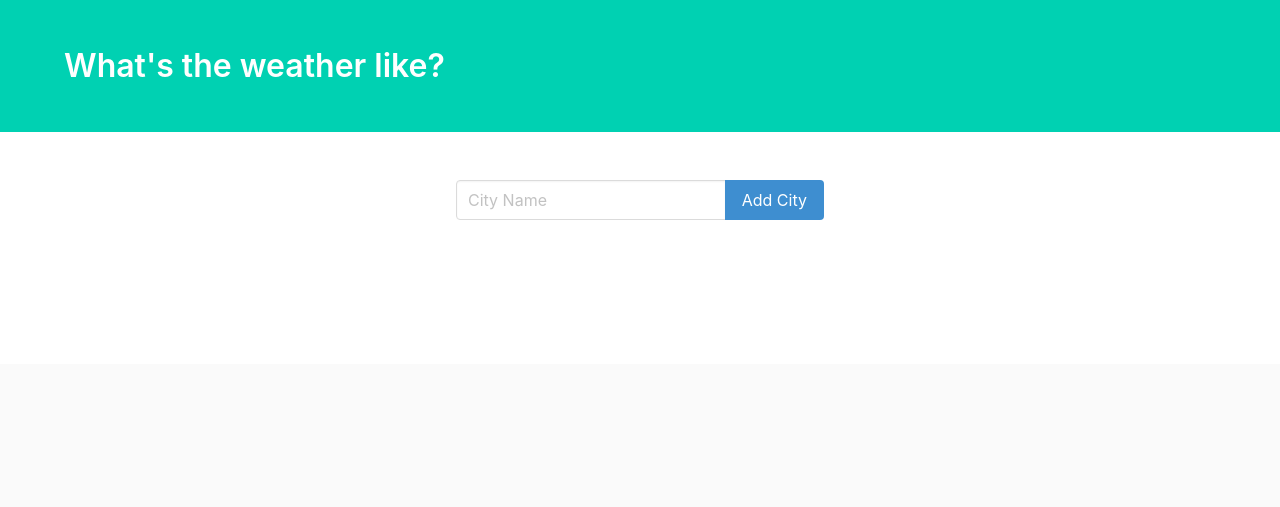
After one commit to sepaivaluna/voyage-budgeter, a Django app: page /weather/ in a window 1280 px wide. The commit adds this page. Shown: the top 507 px of the page. Run offline with Django 3.2, Linux system fonts and the light colour scheme; data that the repository does not hold is empty; some libraries are stand-ins or nearby versions.

Commit message:
got the weather api running

```diff
--- a/main_app/admin.py
+++ b/main_app/admin.py
@@ -1,8 +1,9 @@
 from django.contrib import admin
-from main_app.models import Budget, Expenditure, PurchasePhotos
+from main_app.models import Budget, City, Expenditure, PurchasePhotos
 
 # Register your models here.
 
 admin.site.register(Budget)
 admin.site.register(Expenditure)
 admin.site.register(PurchasePhotos)
+admin.site.register(City)
--- a/main_app/forms.py
+++ b/main_app/forms.py
@@ -1,7 +1,16 @@
 from django.forms import ModelForm
-from .models import Expenditure
+from django.forms.widgets import TextInput
+from .models import City, Expenditure
 
 class ExpenditureForm(ModelForm):
     class Meta:
         model = Expenditure
         fields = ['name', 'description', 'amount', 'date']
+
+class CityForm(ModelForm):
+    class Meta:
+        model = City
+        fields = ['name']
+        widgets = {
+            'name': TextInput(attrs={'class' : 'input', 'placeholder' : 'City Name'}),
+        } #updates the input class to have the correct Bulma class and placeholder
--- a/main_app/models.py
+++ b/main_app/models.py
@@ -4,6 +4,15 @@ from django.urls import reverse
 from django.contrib.auth.models import User
 
 # Create your models here.
+
+class City(models.Model):
+    name = models.CharField(max_length=25)
+
+    def _str_(self): #show the actual city name on the dashboard
+        return self.name
+
+    class Meta: #show the plural of city as cities instead of citys
+        verbose_name_plural = 'cities'
 
 
 class Budget(models.Model):
@@ -15,6 +24,7 @@ class Budget(models.Model):
     remaining_funds = models.IntegerField(null=True)
     total_spent = models.IntegerField(null=True)
     color = models.CharField(max_length=100, null=True)
+    city = models.ManyToManyField(City)
 
     def __str__(self):
         return self.name
--- /dev/null
+++ b/main_app/templates/pages/weather_index.html
@@ -0,0 +1,73 @@
+<!DOCTYPE html>
+<html lang="en">
+<head>
+    <meta charset="UTF-8">
+    <meta name="viewport" content="width=device-width, initial-scale=1.0">
+    <meta http-equiv="X-UA-Compatible" content="ie=edge">
+    <title>What's the weather like?</title>
+    <link rel="stylesheet" href="https://cdnjs.cloudflare.com/ajax/libs/bulma/0.6.2/css/bulma.css" />
+</head>
+<body>
+    <section class="hero is-primary">
+        <div class="hero-body">
+            <div class="container">
+                <h1 class="title">
+                    What's the weather like?
+                </h1>
+            </div>
+        </div>
+    </section>
+    <section class="section">
+        <div class="container">
+            <div class="columns">
+                <div class="column is-offset-4 is-4">
+                    <form method="POST">
+                        {% csrf_token %}
+                        <div class="field has-addons">
+                            <div class="control is-expanded">
+                                {{ form.name }}
+                            </div>
+                            <div class="control">
+                                <button class="button is-info">
+                                    Add City
+                                </button>
+                            </div>
+                        </div>
+                    </form>
+                </div>
+            </div>
+        </div>
+    </section>
+    <section class="section">
+        <div class="container">
+            <div class="columns">
+                <div class="column is-offset-4 is-4">
+                    {% for weather in weather_data %}
+                    <div class="box">
+                        <article class="media">
+                            <div class="media-left">
+                                <figure class="image is-50x50">
+                                    <img src="http://openweathermap.org/img/w/{{ weather.icon }}.png" alt="Image">
+                                </figure>
+                            </div>
+                            <div class="media-content">
+                                <div class="content">
+                                    <p>
+                                        <span class="title">{{ weather.city }}</span>
+                                        <br>
+                                        <span class="subtitle">{{ weather.temperature }}° F</span>
+                                        <br> {{ weather.description }}
+                                    </p>
+                                </div>
+                            </div>
+                        </article>
+                    </div>
+                    {% endfor %}
+                </div>
+            </div>
+        </div>
+    </section>
+    <footer class="footer">
+    </footer>
+</body>
+</html>
--- a/main_app/urls.py
+++ b/main_app/urls.py
@@ -23,4 +23,8 @@ urlpatterns = [
 
     # search budgets
     path(r'^$', views.search_budgets, name='search_budgets'),
+
+    # testing weather path
+    path('weather/', views.show_weather, name='show_weather'),
+    # path('weather/add', views.add_weather, name="add_weather")
 ]
--- a/main_app/views.py
+++ b/main_app/views.py
@@ -3,19 +3,20 @@ from django.shortcuts import render, redirect
 from django.contrib.auth import login
 from django.contrib.auth.forms import UserCreationForm
 from django.views.generic.edit import CreateView, UpdateView, DeleteView
-from .models import Budget, Expenditure, PurchasePhotos
-from .forms import ExpenditureForm
+from .models import Budget, City, Expenditure, PurchasePhotos
+from .forms import ExpenditureForm, CityForm
 from django.db.models import Q
+import requests
+
 
 import uuid
 import boto3
 
-# Using this to sort the dates
-from django.db.models import DateTimeField
-from django.db.models.functions import Trunc
+from decouple import config
 
-S3_BASE_URL = "https://s3-us-east-2.amazonaws.com/"
-BUCKET = "voyagebudgeter"
+S3_BASE_URL = config('S3_BASE_URL')
+BUCKET = config('BUCKET')
+WEATHER_API_KEY = config('WEATHER_API_KEY')
 
 # Home
 def home(request):
@@ -154,6 +155,7 @@ def add_trip_photo(request, budget_id):
             print('An error occurred uploading file to S3')
     return redirect('detail', budget_id=budget_id)
 
+# Function used for querying through budgets
 def search_budgets(request):
     if request.method == 'GET':
         query= request.GET.get('q')
@@ -176,3 +178,83 @@ def search_budgets(request):
 
     else:
         return render(request, 'pages/budget/index.html')
+
+# NOTE Getting the weather
+# def show_weather(request):
+#     city = 'Las Vegas'
+#     url = 'http://api.openweathermap.org/data/2.5/weather?q={}&units=imperial&appid={}'
+#     city_weather = requests.get(url.format(city, WEATHER_API_KEY)).json() #request the API data and convert the JSON to Python data types
+#     print(city_weather)
+#     form = CityForm()
+
+#     weather = {
+#       'city': city,
+#       'temperature': city_weather['main']['temp'],
+#       'description': city_weather['weather'][0]['description'],
+#       'icon': city_weather['weather'][0]['icon']
+#     }
+
+#     context = {
+#       'weather': weather,
+#       'city_form': form
+#     }
+#     return render(request, 'pages/weather_index.html', context)
+# def show_weather(request):
+#   cities = City.objects.all()
+
+#   if request.method == "POST":
+#     form = CityForm(request.POST)
+
+#     if form.is_valid():
+#       new_city = form.save(commit=False)
+#       new_city.save()
+#     return redirect('show_weather')
+
+#   for city in cities:
+#     url = 'http://api.openweathermap.org/data/2.5/weather?q={}&units=imperial&appid={}'
+#     city_weather = requests.get(url.format(city.name, WEATHER_API_KEY)).json() #request the API data and convert the JSON to Python data types
+
+#     print(city_weather)
+#     weather = {
+#       'city': city,
+#       'temperature': city_weather['main']['temp'],
+#       'description': city_weather['weather'][0]['description'],
+#       'icon': city_weather['weather'][0]['icon']
+#     }
+
+#     form = CityForm()
+
+#     context = {
+#       'weather': weather,
+#       'city_form': form
+#     }
+#     return render(request, 'pages/weather_index.html', context)
+
+def show_weather(request):
+    cities = City.objects.all()
+    url = 'http://api.openweathermap.org/data/2.5/weather?q={}&units=imperial&appid={}'
+
+
+    if request.method == 'POST':
+      form = CityForm(request.POST)
+      form.save()
+
+    form = CityForm()
+    weather_data = []
+
+    for city in cities:
+      city_weather = requests.get(url.format(city.name, WEATHER_API_KEY)).json() #request the API data and convert the JSON to Python data types
+      print(city_weather)
+      weather = {
+        'city': city.name,
+        'temperature': city_weather['main']['temp'],
+        'description': city_weather['weather'][0]['description'],
+        'icon': city_weather['weather'][0]['icon']
+      }
+      weather_data.append(weather)
+
+    context = {
+      'weather_data': weather_data,
+      'form': form
+    }
+    return render(request, 'pages/weather_index.html', context)
--- a/voyagebudgeter_project/settings.py
+++ b/voyagebudgeter_project/settings.py
@@ -15,12 +15,14 @@ from pathlib import Path
 # Build paths inside the project like this: BASE_DIR / 'subdir'.
 BASE_DIR = Path(__file__).resolve().parent.parent
 
+from decouple import config
+
 
 # Quick-start development settings - unsuitable for production
 # See https://docs.djangoproject.com/en/3.2/howto/deployment/checklist/
 
 # SECURITY WARNING: keep the secret key used in production secret!
-SECRET_KEY = 'django-insecure-h$2ffs%v@!epi&p2g!8#2gky1rt+ntf&l+#p(lby986&l#i)5y'
+SECRET_KEY = config('SECRET_KEY')
 
 # SECURITY WARNING: don't run with debug turned on in production!
 DEBUG = True
@@ -77,7 +79,7 @@ WSGI_APPLICATION = 'voyagebudgeter_project.wsgi.application'
 DATABASES = {
     'default': {
         'ENGINE': 'django.db.backends.postgresql',
-        'NAME': 'voyage-budgeter',
+        'NAME': config('DATABASE_NAME'),
     }
 }
 
```
Also changed, not shown: main_app/templates/pages/budget/index.html (+79 -3 lines), main_app/migrations/0004_auto_20210504_0309.py (added).
